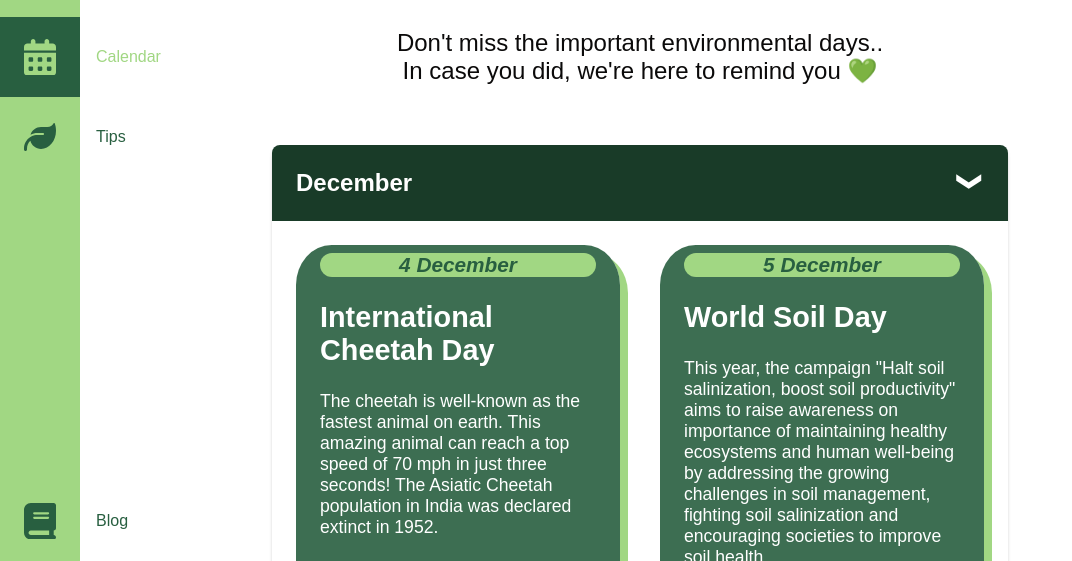
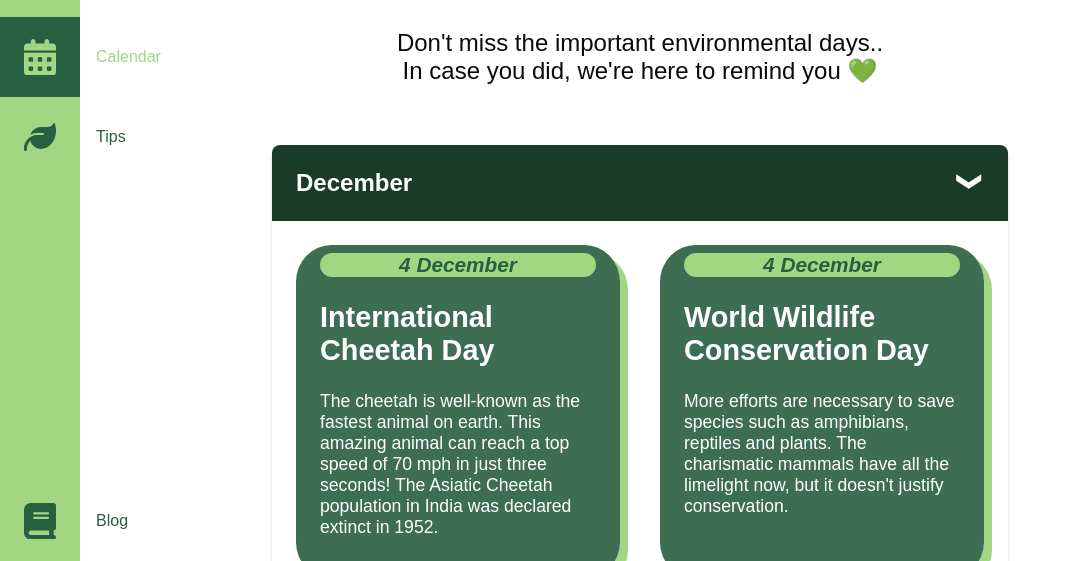
Before and after one commit to kroenger/kroenger, an Astro site: page /calendar in a window 1280 px wide. Shown: the part 239-800 px from the top of the page, without its empty margins (0-1072 px from the left). Built offline with nearby package versions, Linux system fonts and the light colour scheme; Astro itself is replaced by a stand-in of ours.

Commit message:
update in observance days data december

```diff
--- a/src/observanceDaysData/december.js
+++ b/src/observanceDaysData/december.js
@@ -5,6 +5,13 @@ export const december = [
         description: `The cheetah is well-known as the fastest animal on earth.
         This amazing animal can reach a top speed of 70 mph in just three seconds!
         The Asiatic Cheetah population in India  was declared extinct in 1952.`
+    },
+    {
+        date: "4 December",
+        day: "World Wildlife Conservation Day",
+        description: `More efforts are necessary to save species such as amphibians,
+        reptiles and plants. The charismatic mammals have all the limelight now,
+        but it doesn't justify conservation.`
     },
     {
         date: "5 December",
```
